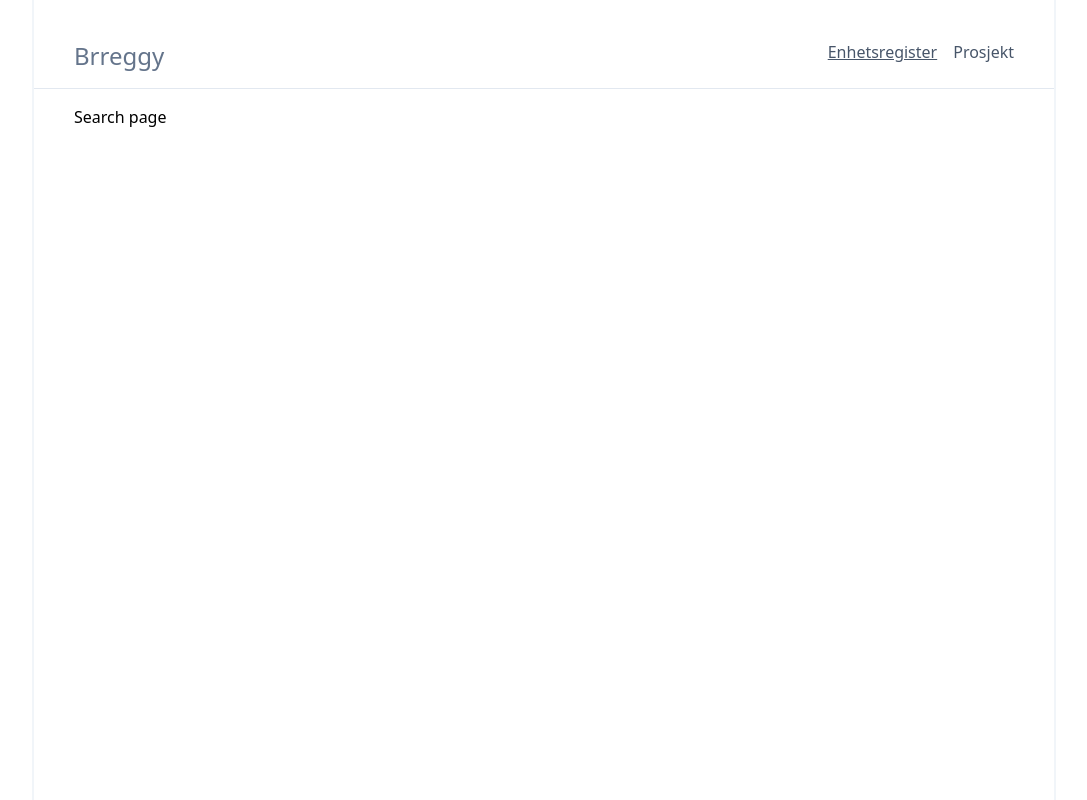
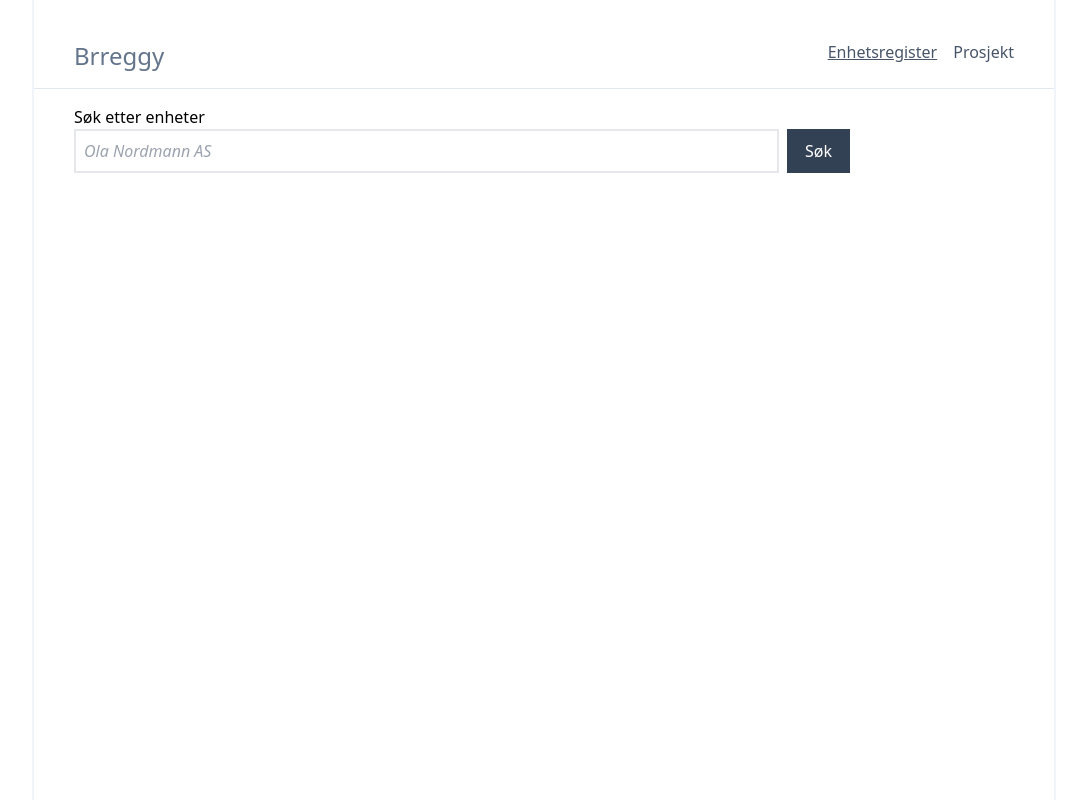
Before and after one commit to frrikk/brreg, a React (Vite) app: page / in a window 1280 px wide. Shown: the whole page, without its empty margins (96-1183 px from the left). Built offline with nearby package versions, Linux system fonts and the light colour scheme.

Commit message:
adds render components and logic

```diff
--- /dev/null
+++ b/src/components/button.jsx
@@ -0,0 +1,11 @@
+export const Button = (props) => {
+  const { text, onClick } = props;
+  return (
+    <button
+      onClick={onClick}
+      className="py-2 border-2 border-slate-700 px-4 bg-slate-700 text-white"
+    >
+      {text}
+    </button>
+  );
+};
--- /dev/null
+++ b/src/components/input.jsx
@@ -0,0 +1,16 @@
+import * as React from "react";
+
+export const Input = (props) => {
+  const { name, id, value, onChange, placeholder } = props;
+
+  return (
+    <input
+      name={name}
+      id={id}
+      onChange={onChange}
+      value={value}
+      className="p-2 border-2 sm:w-3/4 placeholder:italic placeholder:antialiased"
+      placeholder={placeholder}
+    />
+  );
+};
--- /dev/null
+++ b/src/components/label.jsx
@@ -0,0 +1,8 @@
+export const Label = (props) => {
+  const { labelText, htmlFor, id } = props;
+  return (
+    <label htmlFor={htmlFor} id={id}>
+      {labelText}
+    </label>
+  );
+};
--- /dev/null
+++ b/src/mock.js
@@ -0,0 +1,12 @@
+export const mock = {
+  enheter: [
+    {
+      organisasjonsnummer: "112233445",
+      navn: "SESAM SATASJON",
+    },
+    {
+      organisasjonsnummer: "23122312",
+      navn: "ARNULF AS",
+    },
+  ],
+};
--- a/src/routes/search/index.jsx
+++ b/src/routes/search/index.jsx
@@ -1,7 +1,39 @@
 import SearchPage from "./search-page.jsx";
+import { mock } from "../../mock.js";
+import * as React from "react";
 
 const Search = () => {
-  return <SearchPage />;
+  const [searchTerm, setSearchTerm] = React.useState("");
+  const [result, setResult] = React.useState([]);
+
+  const { enheter } = mock;
+
+  const handleSearchTermChange = (e) => setSearchTerm(e.target.value);
+
+  const handleSearch = () => {
+    let foundUnit = enheter.filter((enhet) =>
+      enhet.navn.toLowerCase().includes(searchTerm.toLowerCase())
+    );
+
+    if (foundUnit) {
+      setResult(foundUnit);
+    }
+
+    if (searchTerm.length === 0) {
+      setResult([]);
+    }
+
+    return [];
+  };
+
+  return (
+    <SearchPage
+      units={result}
+      searchTerm={searchTerm}
+      onSearchTermChange={handleSearchTermChange}
+      onSearch={handleSearch}
+    />
+  );
 };
 
 export default Search;
--- a/src/routes/search/search-page.jsx
+++ b/src/routes/search/search-page.jsx
@@ -1,5 +1,45 @@
-const SearchPage = () => {
-  return <div>Search page</div>;
+import { Label } from "../../components/label";
+import { Input } from "../../components/input.jsx";
+import { Button } from "../../components/button.jsx";
+
+const SearchPage = (props) => {
+  const { units, searchTerm, onSearchTermChange, onSearch } = props;
+
+  return (
+    <div>
+      <SearchInput
+        searhTerm={searchTerm}
+        onSearchTermChange={onSearchTermChange}
+        onSearch={onSearch}
+      />
+      {units &&
+        units.map((unit, i) => <SearchResultCard key={i} data={unit.navn} />)}
+    </div>
+  );
+};
+
+const SearchResultCard = (props) => {
+  const { data } = props;
+  return <div>{data}</div>;
+};
+
+const SearchInput = (props) => {
+  const { searchTerm, onSearchTermChange, onSearch } = props;
+  return (
+    <div>
+      <Label htmlFor="search" labelText="Søk etter enheter" />
+      <div className="flex flex-col sm:flex-row gap-2">
+        <Input
+          value={searchTerm}
+          onChange={onSearchTermChange}
+          id="search"
+          name="search"
+          placeholder="Ola Nordmann AS"
+        />
+        <Button text="Søk" onClick={onSearch} />
+      </div>
+    </div>
+  );
 };
 
 export default SearchPage;
```
